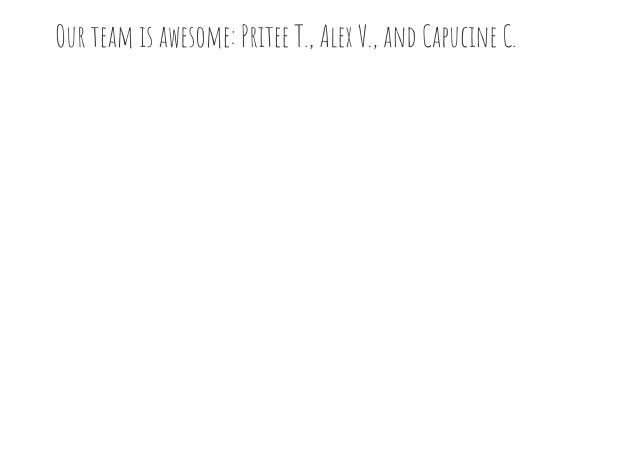
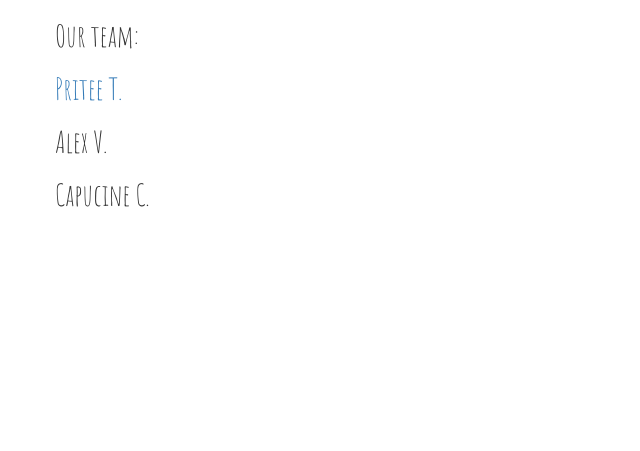
Before and after one commit to PriteeTem/djangogirls, a Django app: page /team in a window 1280 px wide. Shown: the part 320-771 px from the top of the page, without its empty margins (0-640 px from the left). Run offline with Django 3.2, Linux system fonts and the light colour scheme; some libraries are stand-ins or nearby versions; some web fonts are replaced.

Commit message:
linkenIn

```diff
--- a/blog/static/css/blog.css
+++ b/blog/static/css/blog.css
@@ -34,6 +34,7 @@ h6, h7, h8 {
     display: inline-block;
     font-size: 46pt;
     padding:5px 60px;
+    text-align: center;
 }
 
 .date {
--- a/blog/templates/blog/team.html
+++ b/blog/templates/blog/team.html
@@ -1,4 +1,7 @@
 {% extends 'blog/base.html' %}
 {% block content %}
-    <h2>Our team is awesome: Pritee T., Alex V., and Capucine C.</h2>
+    <h2>Our team:</h2>
+    <h2><a href="https://www.linkedin.com/in/priteet/">Pritee T.</a></h2>
+    <h2>Alex V.</h2>
+    <h2>Capucine C.</h2>
 {% endblock %}
```
